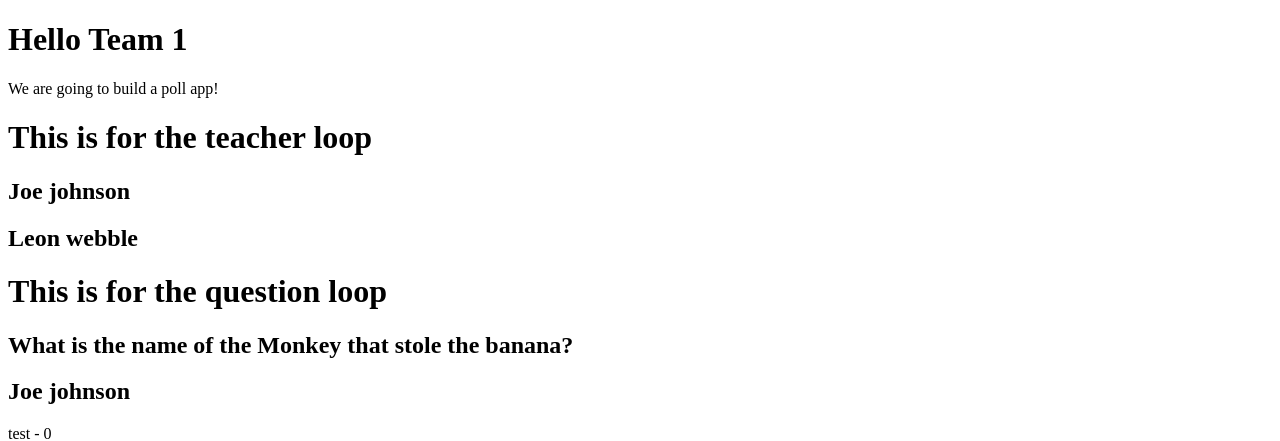
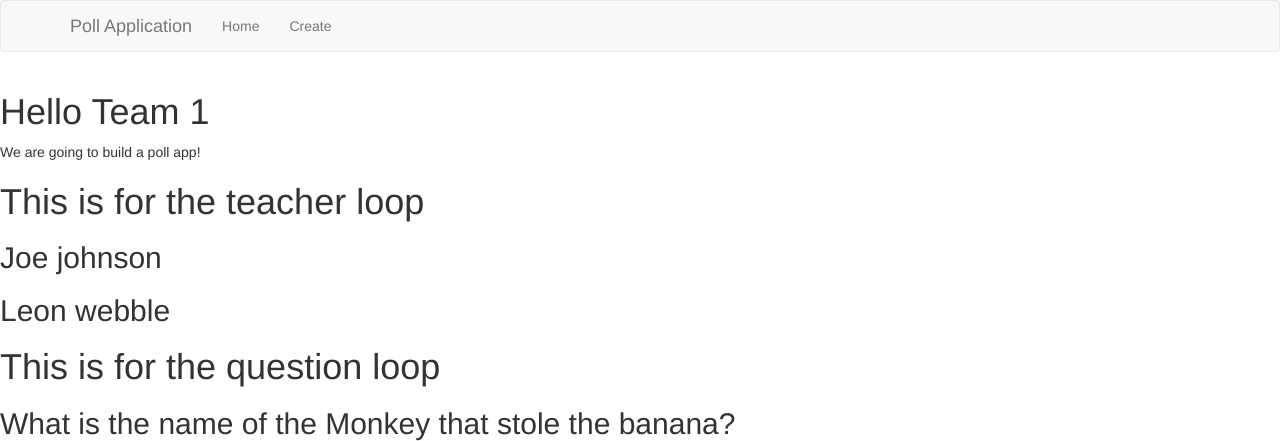
Before and after one commit to Lakeram21/djteam1, a Django app: page / in a window 1280 px wide. Shown: the top 441 px of the page. Run offline with Django 4.2, Linux system fonts and the light colour scheme; data comes from the database, SQL or seed files in the repository; some libraries are stand-ins or nearby versions.

Commit message:
Update index.html
commit

```diff
--- a/poll/templates/index.html
+++ b/poll/templates/index.html
@@ -1,13 +1,46 @@
+{% load static %}
 <!DOCTYPE html>
 <html lang="en">
 
 <head>
     <meta charset="UTF-8">
     <meta name="viewport" content="width=device-width, initial-scale=1.0">
-    <title>Document</title>
+    <title>{% block title %}{% endblock %}</title>
+
+    <!-- Bootstrap CSS -->
+	<link rel="stylesheet" href="https://maxcdn.bootstrapcdn.com/bootstrap/3.3.7/css/bootstrap.min.css" integrity="sha384-BVYiiSIFeK1dGmJRAkycuHAHRg32OmUcww7on3RYdg4Va+PmSTsz/K68vbdEjh4u" crossorigin="anonymous">
+	<link rel="stylesheet" type="text/css" href="{% static 'style.css' %}" />
 </head>
 
 <body>
+    <nav class="navbar navbar-default" role="navigation">
+        <div class="container">
+            <!-- Brand and toggle get grouped for better mobile display -->
+            <div class="navbar-header">
+                <button type="button" class="navbar-toggle" data-toggle="collapse" data-target=".navbar-ex1-collapse">
+                    <span class="sr-only">Toggle navigation</span>
+                    <span class="icon-bar"></span>
+                    <span class="icon-bar"></span>
+                    <span class="icon-bar"></span>
+                </button>
+                <a class="navbar-brand" href="{% static 'home' %}">Poll Application</a>
+            </div>
+
+            <!-- Collect the nav links, forms, and other content for toggling -->
+            <div class="collapse navbar-collapse navbar-ex1-collapse">
+                <ul class="nav navbar-nav">
+                    <li><a href="{% static 'home' %}">Home</a></li>
+                    <li><a href="{% static 'create' %}">Create</a></li>
+                </ul>
+            </div><!-- /.navbar-collapse -->
+        </div>
+    </nav>
+
+    <div class="container">
+        {% block main %}{% endblock %}
+    </div>
+
+
     <h1>Hello Team 1</h1>
     <p>We are going to build a poll app!</p>
 
```
